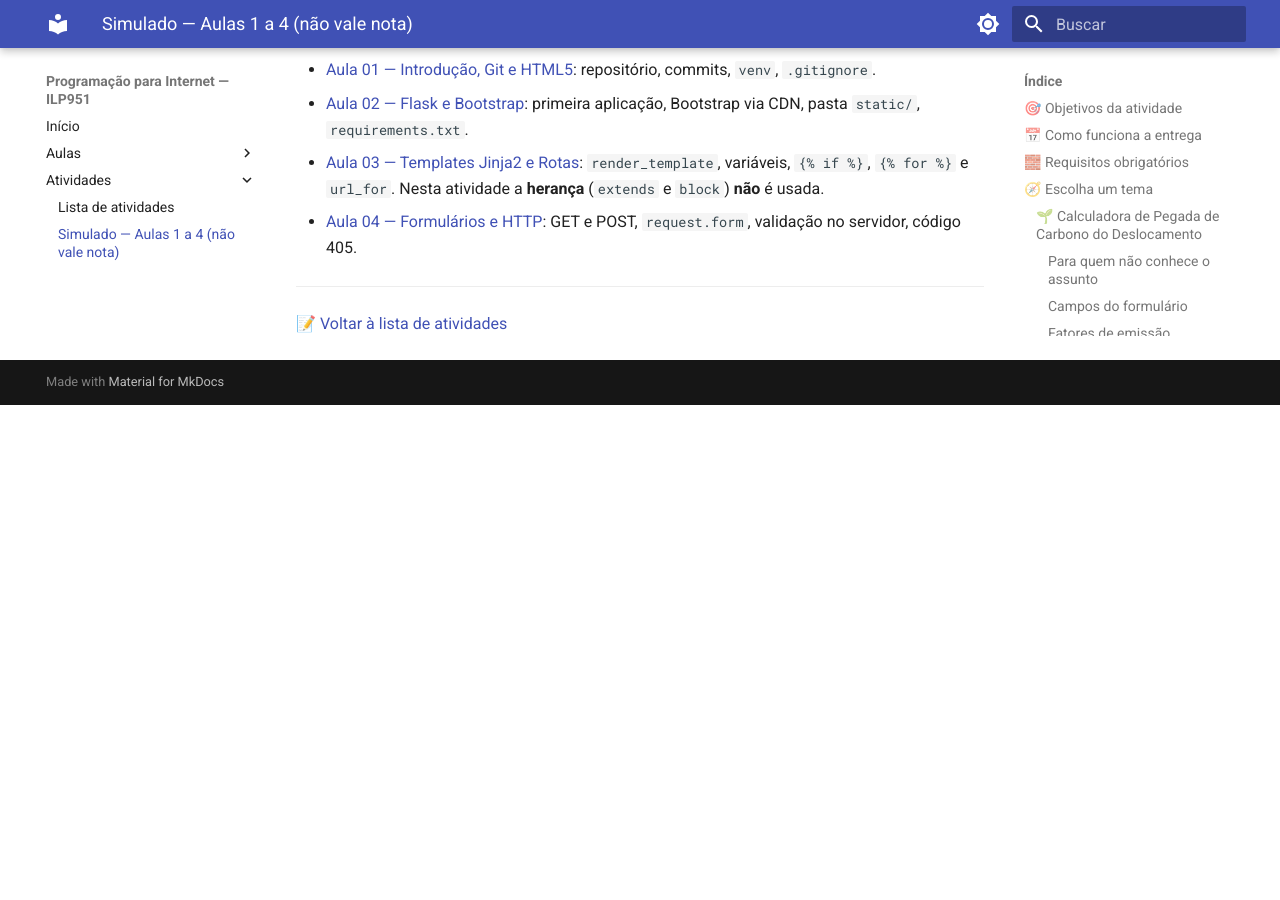
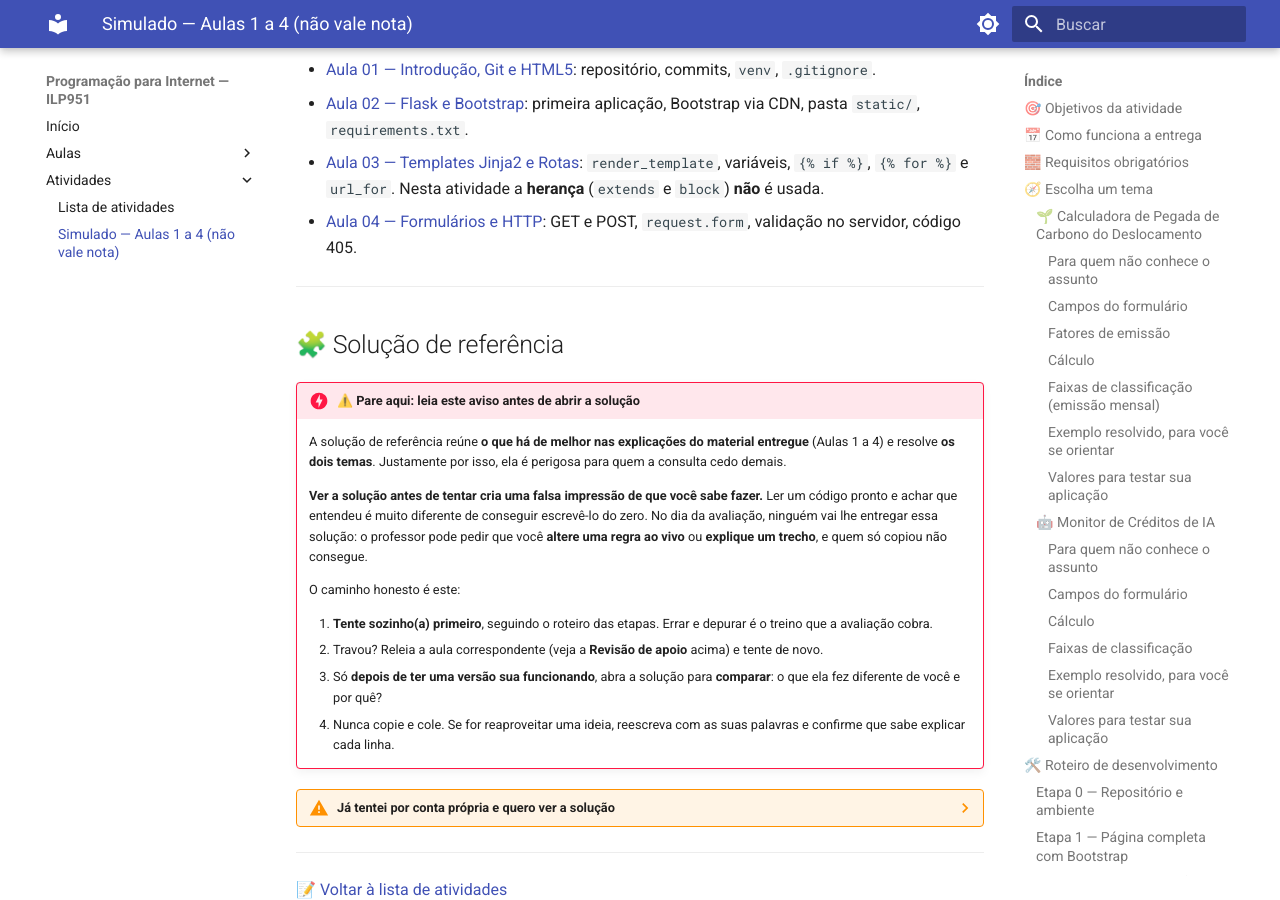
Before and after one commit to GTI-Fatec-Jahu/PI-GTI-2026-2, an MkDocs documentation site: the page built from docs/atividades/Simulado_Aulas_01_a_04.md, in a window 1280 px wide and 900 px high, scrolled down 9589 px. Built offline with MkDocs 1.6.1 and Material for MkDocs 9.7.7, drawn with Linux system fonts in a browser that asks for light colours; before the commit the page ends 9994 px from its top, so only the background shows below that.

Commit message:
Adiciona solução de referência ao simulado, com alerta para tentar antes de consultar

```diff
--- a/docs/atividades/Simulado_Aulas_01_a_04.md
+++ b/docs/atividades/Simulado_Aulas_01_a_04.md
@@ -341,4 +341,51 @@
 
 ---
 
+## 🧩 Solução de referência
+
+!!! danger "⚠️ Pare aqui: leia este aviso antes de abrir a solução"
+    A solução de referência reúne **o que há de melhor nas explicações do material entregue** (Aulas 1 a 4) e resolve **os dois temas**. Justamente por isso, ela é perigosa para quem a consulta cedo demais.
+
+    **Ver a solução antes de tentar cria uma falsa impressão de que você sabe fazer.** Ler um código pronto e achar que entendeu é muito diferente de conseguir escrevê-lo do zero. No dia da avaliação, ninguém vai lhe entregar essa solução: o professor pode pedir que você **altere uma regra ao vivo** ou **explique um trecho**, e quem só copiou não consegue.
+
+    O caminho honesto é este:
+
+    1. **Tente sozinho(a) primeiro**, seguindo o roteiro das etapas. Errar e depurar é o treino que a avaliação cobra.
+    2. Travou? Releia a aula correspondente (veja a **Revisão de apoio** acima) e tente de novo.
+    3. Só **depois de ter uma versão sua funcionando**, abra a solução para **comparar**: o que ela fez diferente de você e por quê?
+    4. Nunca copie e cole. Se for reaproveitar uma ideia, reescreva com as suas palavras e confirme que sabe explicar cada linha.
+
+??? warning "Já tentei por conta própria e quero ver a solução"
+    **Repositório:** [github.com/GTI-Fatec-Jahu/simulado_1_pi-2026-2](https://github.com/GTI-Fatec-Jahu/simulado_1_pi-2026-2)
+
+    #### O que a solução contém
+
+    | Rota | Arquivo | O que faz |
+    |------|---------|-----------|
+    | `/` | `templates/index.html` | Página inicial com cards que levam às outras páginas. |
+    | `/carbono` | `templates/carbono.html` | **Tema A**: formulário, validação, cálculo e classificação em 4 faixas. |
+    | `/creditos` | `templates/creditos.html` | **Tema B**: formulário, validação, projeção e classificação em 4 faixas. |
+    | `/equipe` | `templates/equipe.html` | Página da equipe, com fotos e dados. |
+
+    Todos os `.html` são páginas completas e independentes, sem `extends` nem `block`. O `README.md` do repositório traz a tabela de testes preenchida.
+
+    #### O que observar ao comparar com o seu código
+
+    - Como os **erros são acumulados** em uma lista e só depois exibidos, em vez de parar no primeiro.
+    - Como cada conversão de texto para número é protegida com `try / except`, para que um valor não numérico não cause erro 500.
+    - Que a classificação usa `if / elif / else` e que o `else` cobre a última faixa.
+    - No Tema B, que a verificação de **limite esgotado vem primeiro**. Inverter a ordem muda o resultado do teste 4.
+    - Como o `app.py` envia ao template só o necessário (`erros`, `resultado`, `dados_form`) e o template apenas exibe.
+    - O uso de `url_for` para os links e para os arquivos de `static/`.
+
+    #### Diferenças em relação ao enunciado
+
+    A solução implementa **os dois temas no mesmo projeto**, então ela se organiza de outro jeito do que você deve entregar. **A sua entrega segue o enunciado**, não a solução:
+
+    - Você escolhe **um tema** e o formulário fica na rota `/` (requisito R3). Na solução, `/` é uma página inicial e os formulários ficam em `/carbono` e `/creditos`.
+    - A sua rota `/equipe` deve ter **uma foto da dupla**. A solução usa uma imagem por integrante, e as imagens e os dados do repositório são **fictícios**.
+    - A solução tem uma página inicial e uma navbar com mais links do que o exigido.
+
+---
+
 📝 [Voltar à lista de atividades](index.md)
```
